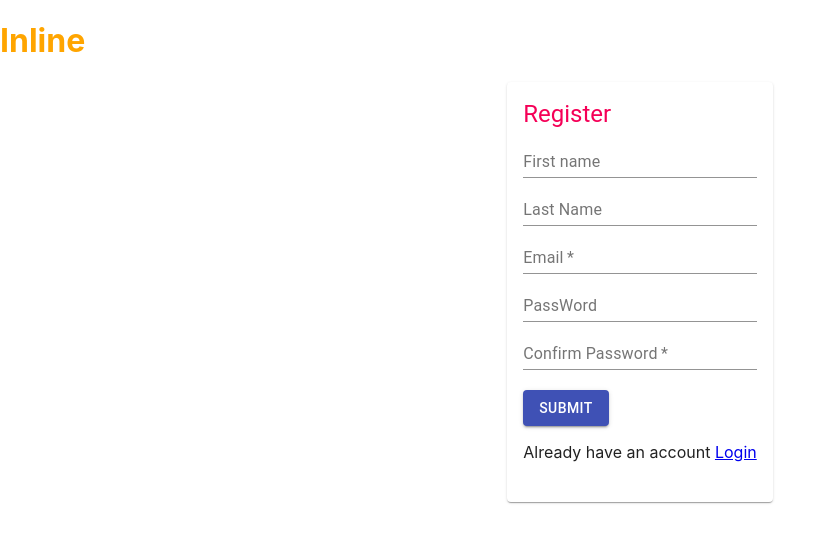
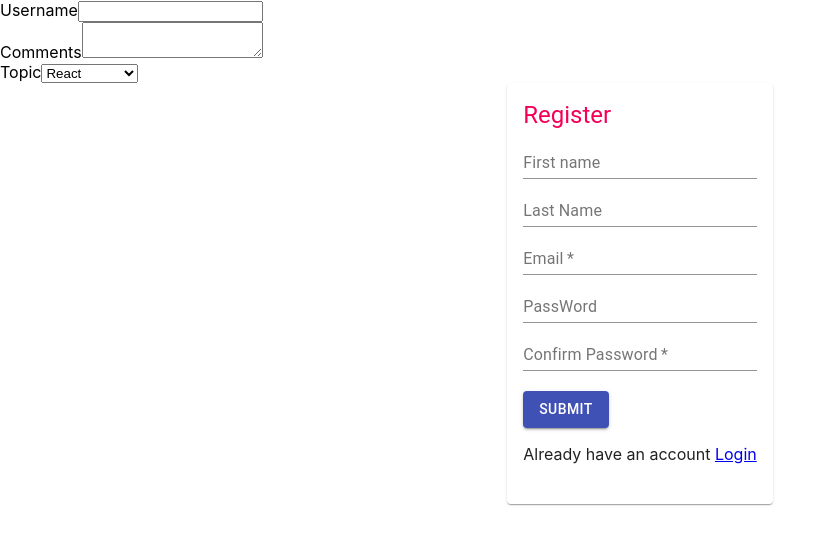
Before and after one commit to itsamanverma/Codeigniter, a React (Create React App) app: page /register in a window 1280 px wide. Shown: the top 544 px of the page, without its empty margins (0-837 px from the left). Built offline with nearby package versions, Linux system fonts and the light colour scheme.

Commit message:
handlefunction

```diff
--- a/src/App.css
+++ b/src/App.css
@@ -54,31 +54,33 @@
 	padding: 90px;
 }
 
-.MuiTypography-colorSecondary-61
-{
-	color:#419553;
+.MuiTypography-colorSecondary-61 {
+	color: #419553;
 }
 
-.RegisterCardContent{
+.RegisterCardContent {
 	padding: 90px;
 }
-.logo{
+
+.logo {
 	display: flex;
 	justify-content: flex-start;
 }
-.header{
+
+.header {
 	color: maroon;
 	text-align: center;
 	font: outline;
 }
-.formCard{
-	padding:90px;
+
+.formCard {
+	padding: 90px;
 	margin-top: 20px;
-	background-image: url(../src/assest/images/cardbackground5.jpg);
+	background-image: url('../src/assest/images/cardbackground5.jpg');
 }
 
-.fundoo{
+.fundoo {
 	color: crimson;
 	text-align: center;
-	font-display:initial;
+	font-display: initial;
 }
--- a/src/App.js
+++ b/src/App.js
@@ -7,7 +7,8 @@ import "./App.css"
 import Login from "./pages/Login";
 import Register from "./pages/Register";
 import ForgotPassword from "./pages/ForgotPassword";
-import Inline from "./components/Inline";
+import Form from "./components/Form";
+// import Inline from "./comzponents/Inline";
 // import Stylesheet from "./components/Stylesheet";
 // import NameList from "./components/NameList";
 // import ParentComponent from "./components/ParentComponent";
@@ -26,7 +27,8 @@ class App extends Component{
      return(
         <Router>
          <div className="app">
-           <Inline />
+           <Form />
+           {/* <Inline /> */}
            {/* <Stylesheet primary={true} /> */}
            {/* <NameList /> */}
            {/* <Counter /> */}
--- /dev/null
+++ b/src/components/Form.js
@@ -0,0 +1,51 @@
+import React, { Component } from 'react'
+
+class Form extends Component {
+
+  constructor(props) {
+    super(props)
+
+    this.state = {
+      username: '',
+      comments: '',
+      topic:''
+    }
+  }
+
+  handleUsernameChange = (event) => {
+    this.setState({
+       username:event.target.value
+     })
+  }
+
+  handleCommentsChange = (event) => {
+    this.setState({
+       comments:event.target.value
+     })
+  }
+
+  render() {
+    return (
+      <form>
+            <div>
+                <label>Username</label>
+                <input type='text' value ={this.state.username} onChange={this.handleUsernameChange} />
+        </div>
+        <div>
+          <label>Comments</label>
+          <textarea value ={this.state.comments} onChange={this.handleCommentsChange}></textarea>
+        </div>
+        <div>
+          <label>Topic</label>
+          <select>
+            <option value="react">React</option>
+            <option value="angular">Angular</option>
+            <option value="react-native"> React-native </option>
+          </select>
+        </div>
+      </form>
+    )
+  }
+}
+
+export default Form
--- a/src/pages/Register.jsx
+++ b/src/pages/Register.jsx
@@ -1,6 +1,7 @@
 import React, { Component } from 'react';
 import Input from '../components/Input';
 import { Card, Typography, Button, CardContent } from '@material-ui/core/';
+import { Link } from 'react-router-dom';
 // import red from '@material-ui/core/colors/red'
 export default class Register extends Component {
     constructor(props) {
@@ -140,7 +141,7 @@ export default class Register extends Component {
                                 <div class='register-btn-div'>
                                     <Button onClick={this.handleClick} className='register-btn' variant="contained" color="primary" type="submit">Submit</Button>
                                 </div>
-                                <span><Typography class='reg-text-login'>Already have an account <a href="/login">Login</a></Typography></span>
+                                <span><Typography class='reg-text-login'>Already have an account <Link to="/login">Login</Link></Typography></span>
                             </div>
                         </div>
                     </CardContent>
```
Lines whose indentation alone changed are shown as unchanged.
